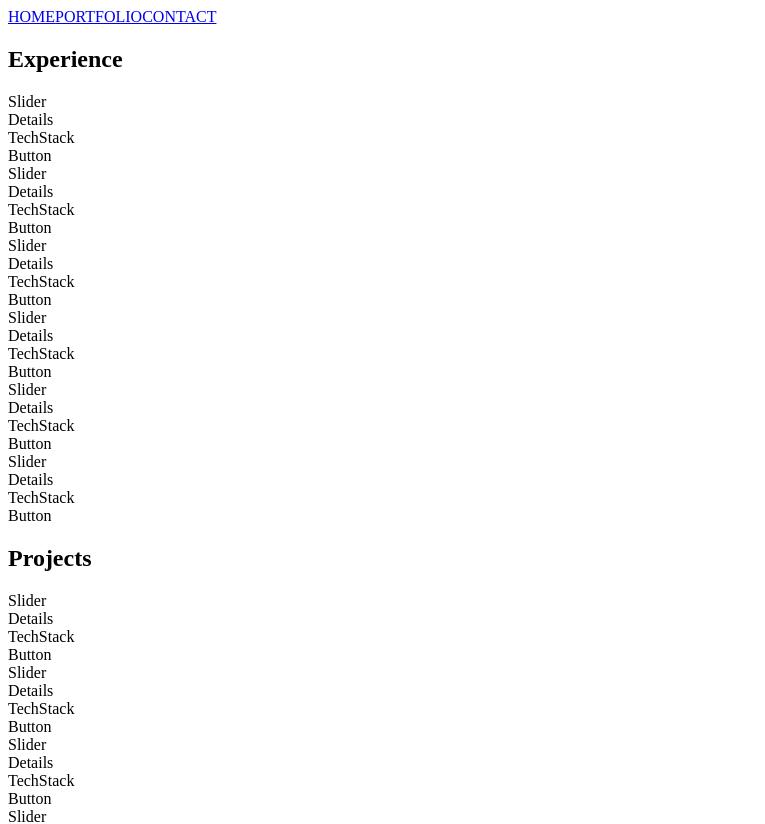
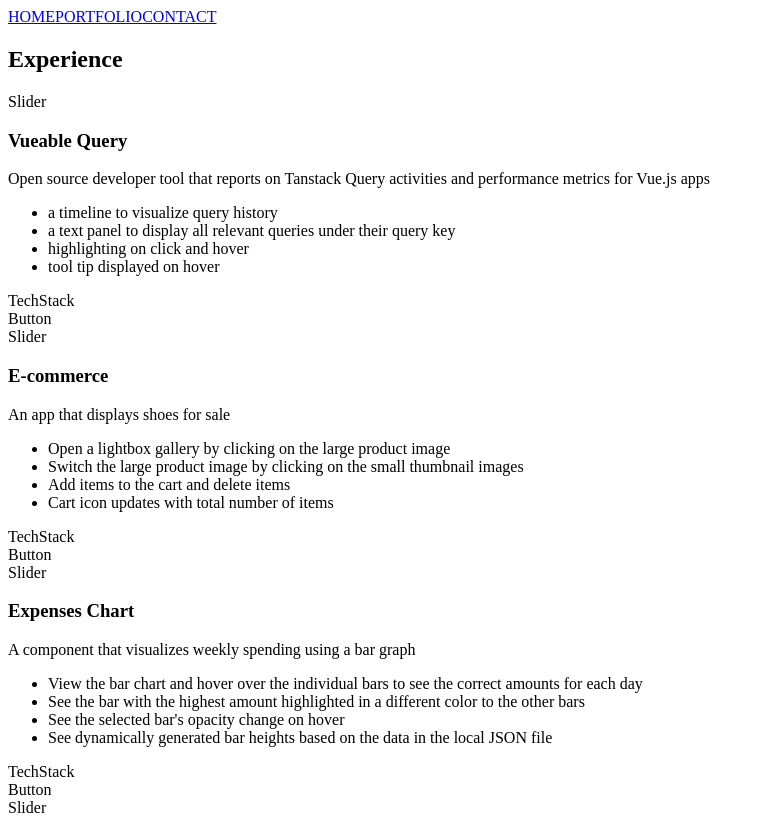
Before and after one commit to annaduong17/portfolio, a React (Create React App) app: page /portfolio in a window 1280 px wide. Shown: the top 824 px of the page, without its empty margins (0-765 px from the left). Built offline with nearby package versions, Linux system fonts and the light colour scheme.

Commit message:
add content to Details

```diff
--- a/src/components/Details.js
+++ b/src/components/Details.js
@@ -1,6 +1,21 @@
-function Details() {
+function Details({ type, name, description, features }) {
+  let classes;
+  type === "experience" ? classes = "experience" : classes = "project";
+
+  const renderedItems = features.map((feature, index) => {
+    return (
+      <li key={index} className="feature">{feature}</li>
+    );
+  })
+
   return (
-    <div>Details</div>
+    <div className={classes}>
+      <h3>{name}</h3>
+      <p>{description}</p>
+      <ul className="features">
+        {renderedItems}
+      </ul>
+    </div>
   );
 }
 
```
